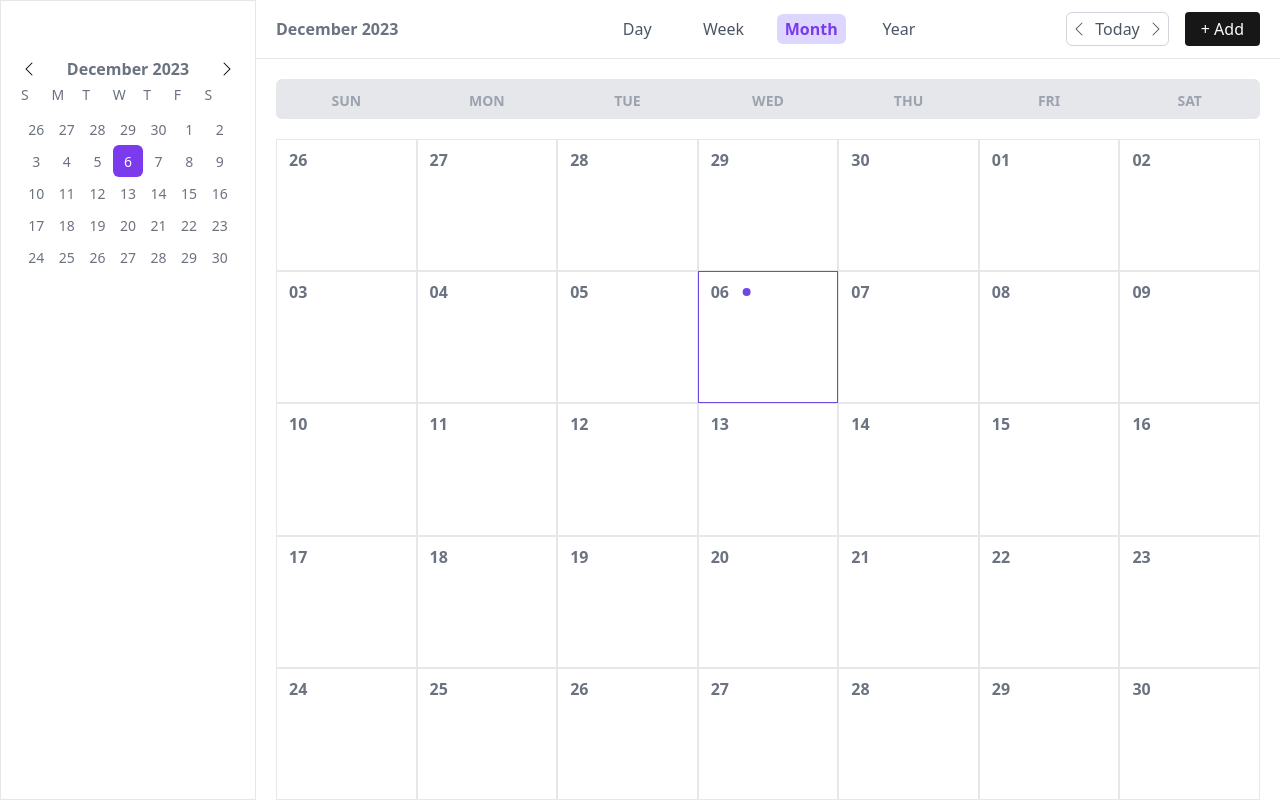
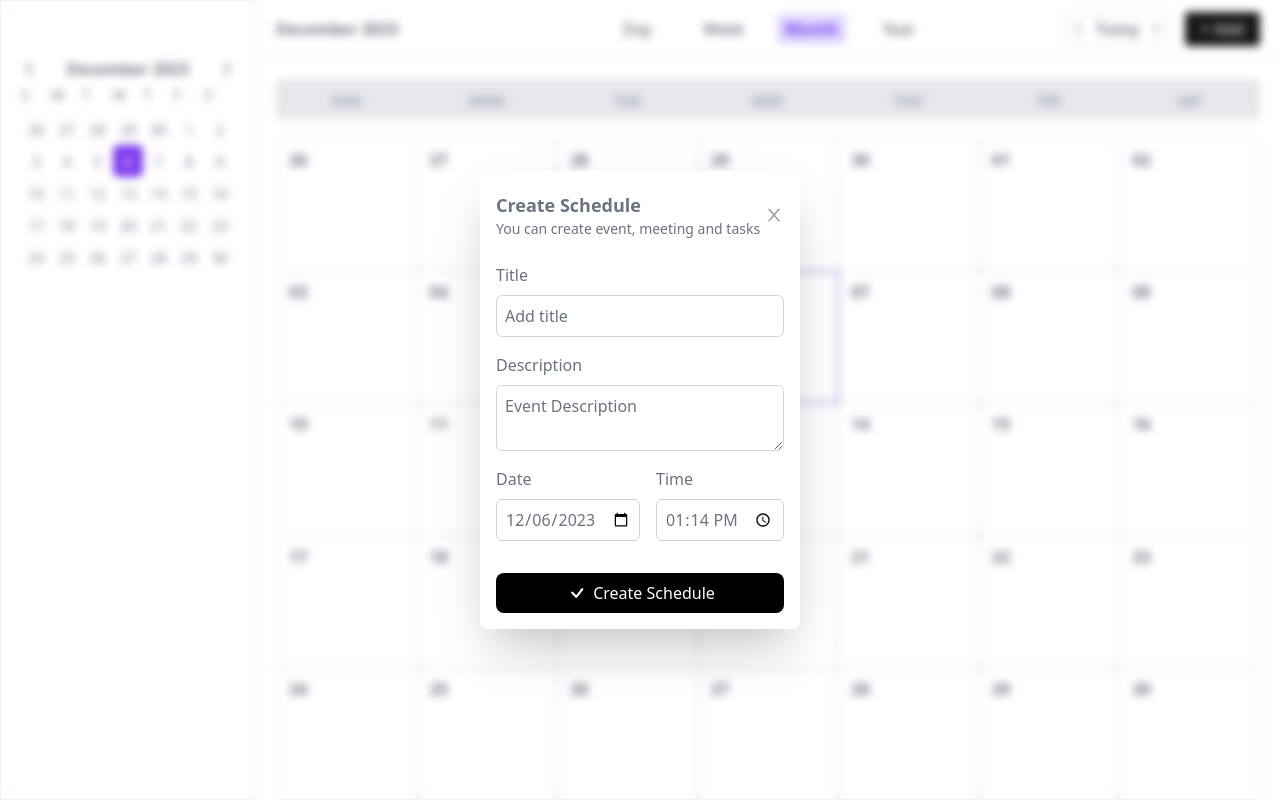
Before and after one commit to anhhtthu/calendar-app, a React (Create React App) app in the folder client/: page /calendar/monthview in a window 1280 px wide. Both pictures are taken after a click on the button "+ Add". Built offline with nearby package versions, Linux system fonts and the light colour scheme.

Commit message:
implemented event modal and link month calendar with modal

```diff
--- a/client/src/App.jsx
+++ b/client/src/App.jsx
@@ -5,6 +5,7 @@ import Login from "./pages/Login";
 import Calendar from "./pages/Calendar";
 import MonthViewCalendar from "./pages/MonthViewCalendar";
 import WeekViewCalendar from "./pages/WeekViewCalendar";
+import React from "react";
 
 function App() {
   return (
--- a/client/src/components/Header/AddEventButton.jsx
+++ b/client/src/components/Header/AddEventButton.jsx
@@ -1,8 +1,14 @@
-import React from "react";
+import React, { useContext } from "react";
+import GlobalContext from "../../context/GlobalContext";
 
 export default function AddEventButton() {
+  const { setShowModal } = useContext(GlobalContext);
+
   return (
-    <button className="py-1 px-4 bg-neutral-900 text-slate-50 rounded hover:shadow">
+    <button
+      className="py-1 px-4 bg-neutral-900 text-slate-50 rounded hover:shadow"
+      onClick={() => setShowModal(true)}
+    >
       + Add
     </button>
   );
--- a/client/src/components/Header/NavigateButton.jsx
+++ b/client/src/components/Header/NavigateButton.jsx
@@ -41,10 +41,6 @@ export default function NavigateButton() {
     }
   }
 
-  // useEffect(() => {
-  //   console.log(weekIndex);
-  // }, [weekIndex]);
-
   function handleThisMonth() {
     setMonthIndex(dayjs().month());
     setWeekIndex(dayjs().startOf("week"));
--- a/client/src/components/Modals/CreateEventModal.jsx
+++ b/client/src/components/Modals/CreateEventModal.jsx
@@ -0,0 +1,82 @@
+import React, { useContext, useState } from "react";
+import { AiOutlineClose } from "react-icons/ai";
+import { BsCheck } from "react-icons/bs";
+import GlobalContext from "../../context/GlobalContext";
+
+export default function CreateEventModal() {
+  const { setShowModal, dateModal } = useContext(GlobalContext);
+  const [title, setTitle] = useState("");
+  const currentTime = dateModal.format("HH:mm");
+  const currentDate = dateModal.format("YYYY-MM-DD");
+  const [chosenTime, setChosenTime] = useState(currentTime);
+  const [chosenDate, setChosenDate] = useState(currentDate);
+
+  return (
+    <div className="h-screen w-full fixed left-0 flex justify-center items-center backdrop-blur-sm">
+      <form className="w-1/4 bg-white rounded-lg shadow-2xl">
+        <header className="px-4 py-2 mt-3 flex justify-between items-center">
+          <div className="flex flex-col items-start">
+            <span className="text-lg font-semibold text-gray-500">
+              Create Schedule
+            </span>
+            <span className="text-gray-500 text-sm">
+              You can create event, meeting and tasks
+            </span>
+          </div>
+          <button onClick={() => setShowModal(false)}>
+            <AiOutlineClose className="text-gray-400 text-xl" />
+          </button>
+        </header>
+        <main className="p-4 text-gray-500">
+          <div className="flex flex-col gap-4">
+            <div className="flex flex-col gap-2">
+              <label htmlFor="title">Title</label>
+              <input
+                placeholder="Add title"
+                type="text"
+                name="title"
+                id="title"
+                value={title}
+                onChange={(e) => setTitle(e.target.value)}
+                className="border border-gray-300 rounded-md p-2"
+              />
+            </div>
+            <div className="flex flex-col gap-2">
+              <label htmlFor="description">Description</label>
+              <textarea
+                placeholder="Event Description"
+                className="border border-gray-300 rounded-md p-2"
+              ></textarea>
+            </div>
+            <div className="flex flex-1 gap-4 justify-between">
+              <div className="flex flex-col gap-2 w-1/2">
+                <label htmlFor="date">Date</label>
+                <input
+                  type="date"
+                  value={chosenDate}
+                  onChange={(e) => setChosenDate(e.target.value)}
+                  className="border border-gray-300 rounded-md p-2"
+                />
+              </div>
+              <div className="flex flex-col gap-2 w-1/2">
+                <label htmlFor="time">Time</label>
+                <input
+                  type="time"
+                  value={chosenTime}
+                  onChange={(e) => setChosenTime(e.target.value)}
+                  className="border border-gray-300 rounded-md p-2"
+                />
+              </div>
+            </div>
+          </div>
+        </main>
+        <footer className="p-4 flex flex-col justify-center">
+          <button className="flex justify-center items-center gap-1 bg-black text-white rounded-lg p-2">
+            <BsCheck className="text-2xl" />
+            <span>Create Schedule</span>
+          </button>
+        </footer>
+      </form>
+    </div>
+  );
+}
--- a/client/src/components/Month/DayInMonth.jsx
+++ b/client/src/components/Month/DayInMonth.jsx
@@ -1,9 +1,10 @@
-import React from "react";
+import React, { useContext } from "react";
 import dayjs from "dayjs";
 import monthStyles from "./month.module.css";
+import GlobalContext from "../../context/GlobalContext";
 export default function DayInMonth(props) {
   const { day } = { ...props };
-
+  const { setDateModal, setShowModal } = useContext(GlobalContext);
   function isToday() {
     return dayjs().isSame(day, "day");
   }
@@ -12,12 +13,21 @@ export default function DayInMonth(props) {
     <div
       className={`border ${
         isToday() ? monthStyles.today : "border-gray-200"
-      } flex flex-row px-2`}
+      } flex flex-col px-2`}
     >
-      <p className="text-md text-gray-500 font-semibold p-1 my-1 text-left">
-        {day.format("DD")}
-      </p>
-      {isToday() && <span className={monthStyles.isToday}></span>}
+      <div className="flex">
+        <p className="text-md text-gray-500 font-semibold p-1 my-1 text-left">
+          {day.format("DD")}
+        </p>
+        {isToday() && <span className={monthStyles.isToday}></span>}
+      </div>
+      <div
+        className="flex-1 cursor-pointer"
+        onClick={() => {
+          setDateModal(day);
+          setShowModal(true);
+        }}
+      ></div>
     </div>
   );
 }
--- a/client/src/components/Month/month.module.css
+++ b/client/src/components/Month/month.module.css
@@ -4,6 +4,7 @@
   border-radius: 50%;
   background-color: #6e47e5;
   transform: translateY(1rem) translateX(0.6rem);
+  z-index: -10;
 }
 
 .today {
--- a/client/src/components/Week/Week.jsx
+++ b/client/src/components/Week/Week.jsx
@@ -33,7 +33,7 @@ export default function Week(props) {
           ))}
         </div>
       </div>
-      <div className="justify-items-center pt-4 grid border mt-5  rounded-lg z-50 grid-cols-[1fr,11fr] h-[87%] overflow-auto scrollbar scrollbar-thumb-gray-200 scrollbar-track-gray-100">
+      <div className="justify-items-center pt-4 grid border mt-5  rounded-lg grid-cols-[1fr,11fr] h-[87%] overflow-auto scrollbar scrollbar-thumb-gray-200 scrollbar-track-gray-100">
         <div className="grid grid-rows-24  ">
           {Array.from({ length: 24 }, (_, index) => (
             <p
--- a/client/src/context/ContextWrapper.jsx
+++ b/client/src/context/ContextWrapper.jsx
@@ -8,9 +8,12 @@ export default function ContextWrapper({ children }) {
   const [trigger, setTrigger] = useState(false);
   const [smallCalendarMonth, setSmallCalendarMonth] = useState(null);
   const [selectedDate, setSelectedDate] = useState(0);
+  const [dateModal, setDateModal] = useState(dayjs());
   const [weekIndex, setWeekIndex] = useState(dayjs());
   const [currentView, setCurrentView] = useState("month");
+  const [showModal, setShowModal] = useState(false);
   const location = useLocation();
+
   useEffect(() => {
     if (smallCalendarMonth !== null) {
       setMonthIndex(smallCalendarMonth);
@@ -47,6 +50,10 @@ export default function ContextWrapper({ children }) {
         weekIndex,
         setWeekIndex,
         currentView,
+        showModal,
+        setShowModal,
+        dateModal,
+        setDateModal,
       }}
     >
       {children}
--- a/client/src/context/GlobalContext.jsx
+++ b/client/src/context/GlobalContext.jsx
@@ -11,6 +11,10 @@ const GlobalContext = React.createContext({
   setSelectedDate: (index) => {},
   currentView: "month",
   setCurrentView: (view) => {},
+  showModal: false,
+  setShowModal: () => {},
+  dateModal: 0,
+  setDateModal: () => {},
 });
 
 export default GlobalContext;
--- a/client/src/pages/Calendar.jsx
+++ b/client/src/pages/Calendar.jsx
@@ -1,10 +1,17 @@
 import React from "react";
 import Sidebar from "../components/Sidebar/Sidebar";
 import Header from "../components/Header/Header";
+import CreateEventModal from "../components/Modals/CreateEventModal";
+import GlobalContext from "../context/GlobalContext";
 import { Outlet } from "react-router-dom";
+import { useContext } from "react";
 
 export default function Calendar() {
+  const { showModal } = useContext(GlobalContext);
+
   return (
+    <React.Fragment>
+      {showModal && <CreateEventModal />}
       <div className="h-screen flex flex-1 ">
         <Sidebar />
         <div className="h-screen flex flex-1 flex-col">
@@ -12,5 +19,6 @@ export default function Calendar() {
           <Outlet />
         </div>
       </div>
+    </React.Fragment>
   );
 }
```
Lines whose indentation alone changed are shown as unchanged.
